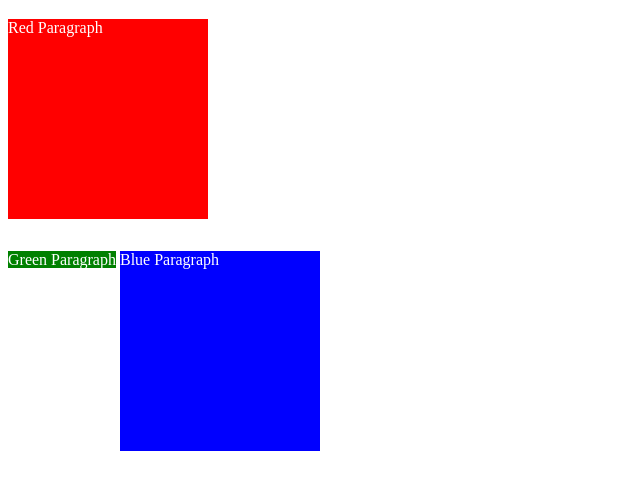
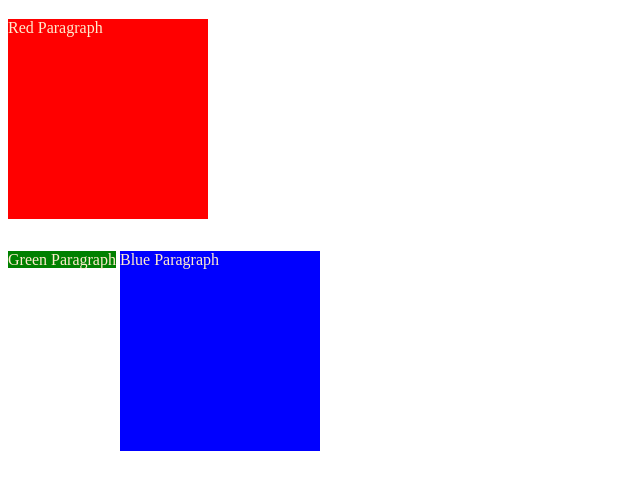
Before and after one commit to Fardan11/CSS, a plain HTML site: page 8.0 CSS Display/index.html in a window 1280 px wide. Shown: the part 61-550 px from the top of the page, without its empty margins (0-640 px from the left). Drawn offline with Linux system fonts and the light colour scheme.

Commit message:
'css display'

```diff
--- a/8.0 CSS Display/index.html
+++ b/8.0 CSS Display/index.html
@@ -1,6 +1,5 @@
 <!DOCTYPE html>
 <html>
-
   <!--
   TODO
 1. By changing only the display property of the CSS make all 3 squares line up horizontally like in goal1 image.
@@ -11,7 +10,7 @@
     <title>CSS Display Property Example</title>
     <style>
       p {
-      color: white;
+        color: blanchedalmond;
       }
 
       .red {
@@ -37,12 +36,10 @@
     </style>
   </head>
 
-
   <body>
     <h1>CSS Display Property</h1>
-  <p class="red">Red Paragraph </p>
+    <p class="red">Red Paragraph</p>
     <p class="green">Green Paragraph</p>
     <p class="blue">Blue Paragraph</p>
   </body>
-
 </html>
```
Lines whose indentation alone changed are shown as unchanged.
